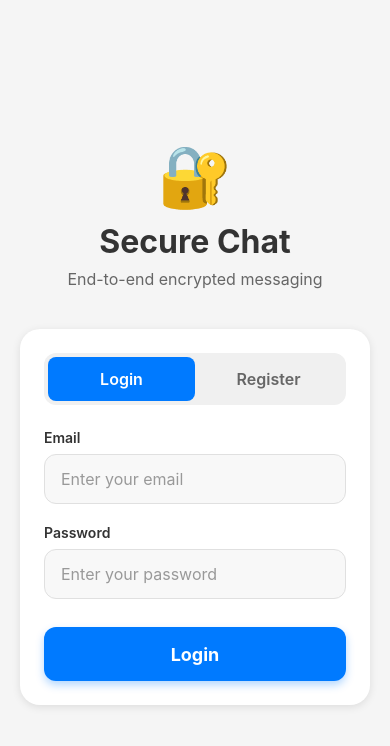
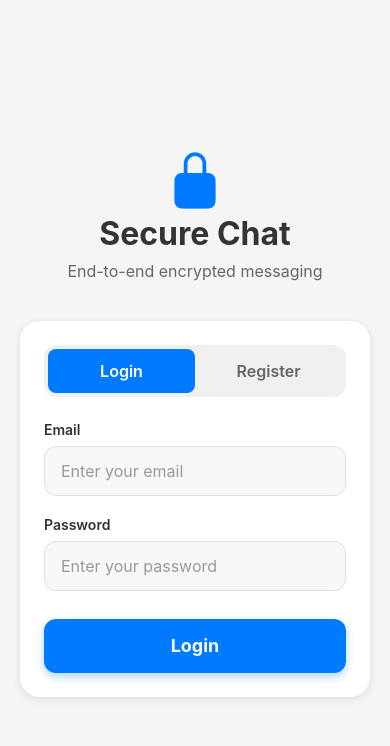
Before and after one commit to RohitBansal025/MySecureChatApp, a React Native app: screen /Auth in a window 390 px wide. Shown: the top 746 px of the page. Built offline with nearby package versions, Linux system fonts and the light colour scheme; no server answers.

Commit message:
auto-commit for 7545c70d-1fd0-4c03-bd08-ac45d44d4fdc

```diff
--- a/screens/AuthScreen.js
+++ b/screens/AuthScreen.js
@@ -86,7 +86,9 @@ export default function AuthScreen() {
           keyboardShouldPersistTaps="handled"
         >
           <View style={styles.header}>
-            <Text style={styles.logo}>🔐</Text>
+            <View style={styles.logoContainer}>
+              <Ionicons name="lock-closed" size={60} color="#007AFF" />
+            </View>
             <Text style={styles.title}>Secure Chat</Text>
             <Text style={styles.subtitle}>End-to-end encrypted messaging</Text>
           </View>
```
